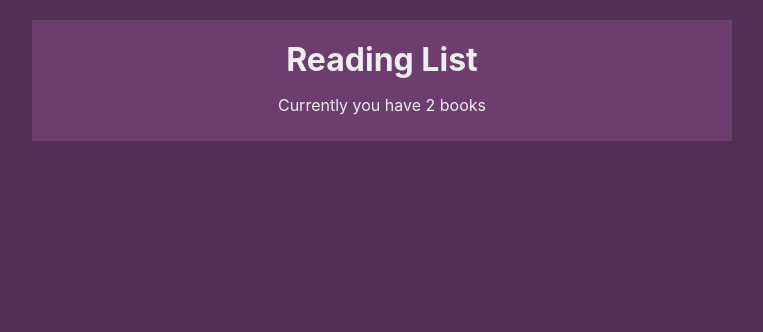
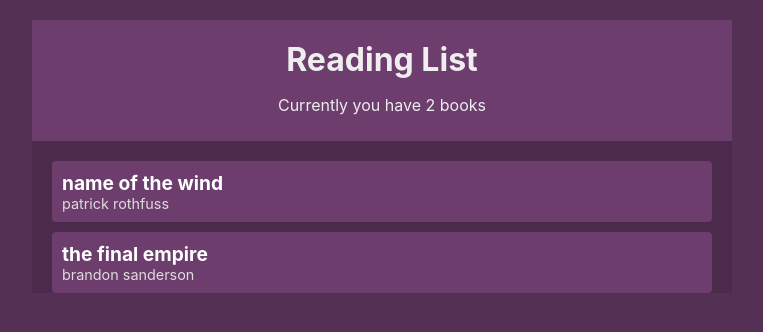
Before and after one commit to olivercastroteran/reading-list, a React (Create React App) app: page / in a window 1280 px wide. Shown: the top 332 px of the page, without its empty margins (258-1021 px from the left). Built offline with nearby package versions, Linux system fonts and the light colour scheme.

Commit message:
rendering bookList to the DOM

```diff
--- a/src/App.js
+++ b/src/App.js
@@ -1,3 +1,4 @@
+import BookList from './components/BookList';
 import Navbar from './components/Navbar';
 import BookContextProvider from './contexts/BookContext';
 
@@ -6,6 +7,7 @@
     <div className="App">
       <BookContextProvider>
         <Navbar />
+        <BookList />
       </BookContextProvider>
     </div>
   );
--- a/src/components/BookDetails.js
+++ b/src/components/BookDetails.js
@@ -0,0 +1,14 @@
+import { useContext } from 'react';
+import { BookContext } from '../contexts/BookContext';
+
+const BookDetails = ({ book }) => {
+  const { removeBook } = useContext(BookContext);
+  return (
+    <li onClick={() => removeBook(book.id)}>
+      <div className="title">{book.title}</div>
+      <div className="author">{book.author}</div>
+    </li>
+  );
+};
+
+export default BookDetails;
--- /dev/null
+++ b/src/components/BookList.js
@@ -0,0 +1,20 @@
+import React, { useContext } from 'react';
+import { BookContext } from '../contexts/BookContext';
+import BookDetails from './BookDetails';
+
+const BookList = () => {
+  const { books } = useContext(BookContext);
+  return books.length ? (
+    <div className="book-list">
+      <ul>
+        {books.map((book) => (
+          <BookDetails key={book.id} book={book} />
+        ))}
+      </ul>
+    </div>
+  ) : (
+    <div className="empty">No books to read. Free time :)</div>
+  );
+};
+
+export default BookList;
--- a/src/index.css
+++ b/src/index.css
@@ -22,3 +22,35 @@
 .navbar h1 {
   margin: 10px 0;
 }
+
+.book-list {
+  margin: 20px;
+}
+.book-list ul {
+  padding: 0;
+  list-style-type: none;
+}
+.book-list li {
+  background: #6d3d6d;
+  border-radius: 4px;
+  padding: 10px;
+  cursor: pointer;
+  margin: 10px 0;
+}
+.book-list li:hover {
+  opacity: 0.7;
+  text-decoration: line-through;
+}
+.book-list .title {
+  font-weight: bold;
+  color: #fff;
+  font-size: 1.2em;
+}
+.book-list .author {
+  font-size: 0.9em;
+  color: #ddd;
+}
+.empty {
+  margin: 20px;
+  text-align: center;
+}
```
Also changed, not shown: 1 other file (tests, documents, lock files or other folders).
